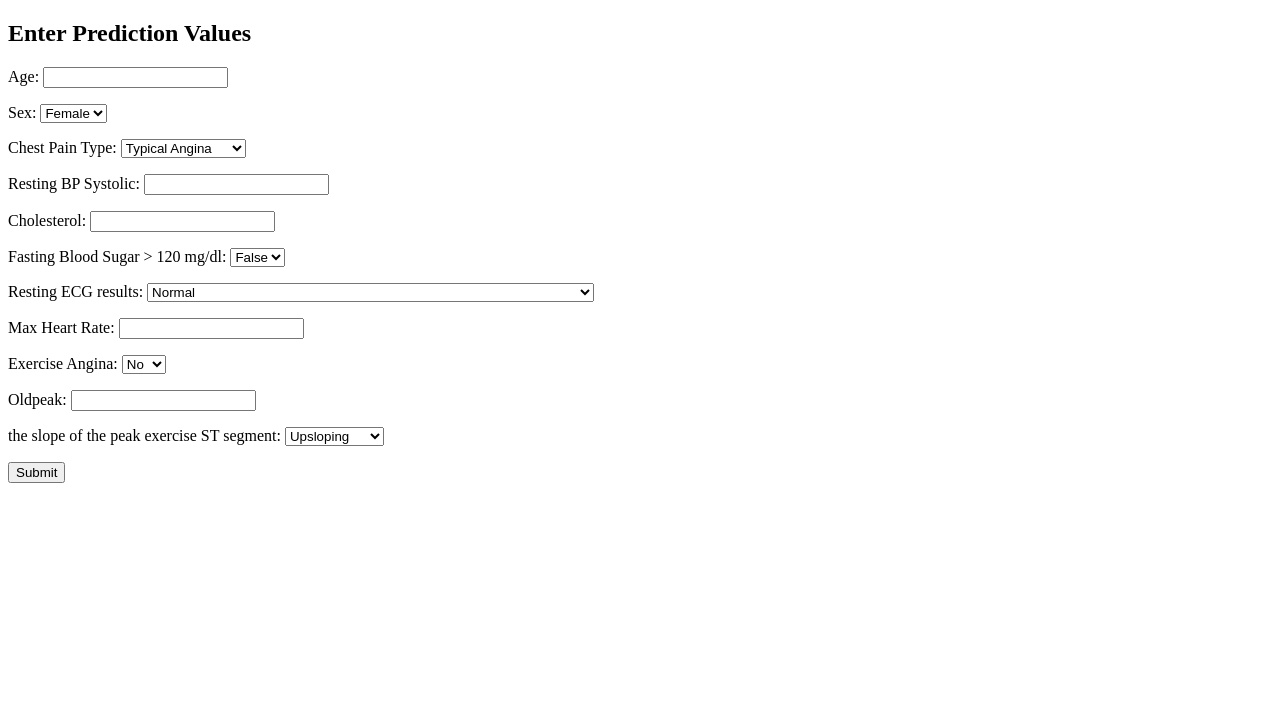
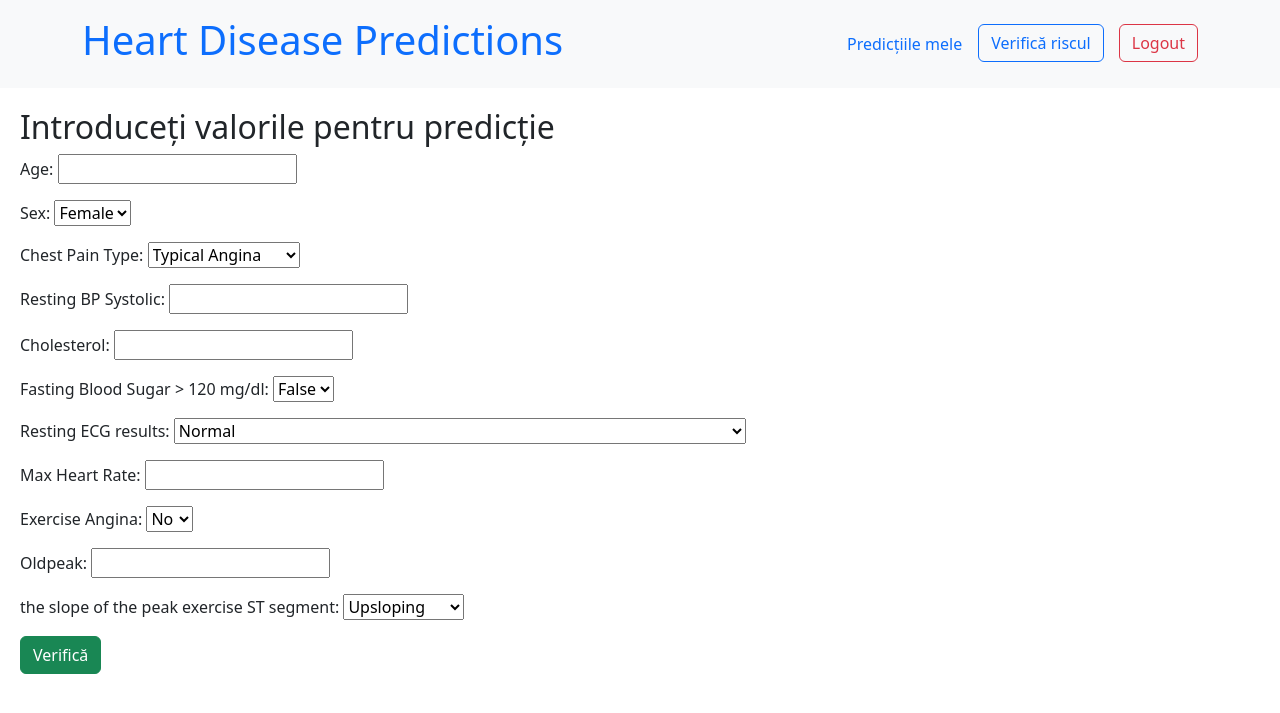
Before and after one commit to burdyniuk/heart_disease_web_app, a Django app: page /predictions/input/ in a window 1280 px wide. Shown: the top 713 px of the page. Run offline with Django 4.2, Linux system fonts and the light colour scheme; the visitor is signed in with stand-in values (Sample User, id 1).

Commit message:
added styling to some pages

```diff
--- a/templates/predictions/prediction_input.html
+++ b/templates/predictions/prediction_input.html
@@ -1,14 +1,12 @@
-<!DOCTYPE html>
-<html>
-<head>
-    <title>Prediction Input</title>
-</head>
-<body>
-    <h2>Enter Prediction Values</h2>
+{% extends 'base.html' %}
+
+{% block title %}Verifică risc{% endblock %}
+
+{% block content %}
+    <h2>Introduceți valorile pentru predicție</h2>
     <form method="post">
         {% csrf_token %}
         {{ form.as_p }}
-        <button type="submit">Submit</button>
+        <button class="btn btn-success" type="submit">Verifică</button>
     </form>
-</body>
-</html>
+{% endblock %}
```
